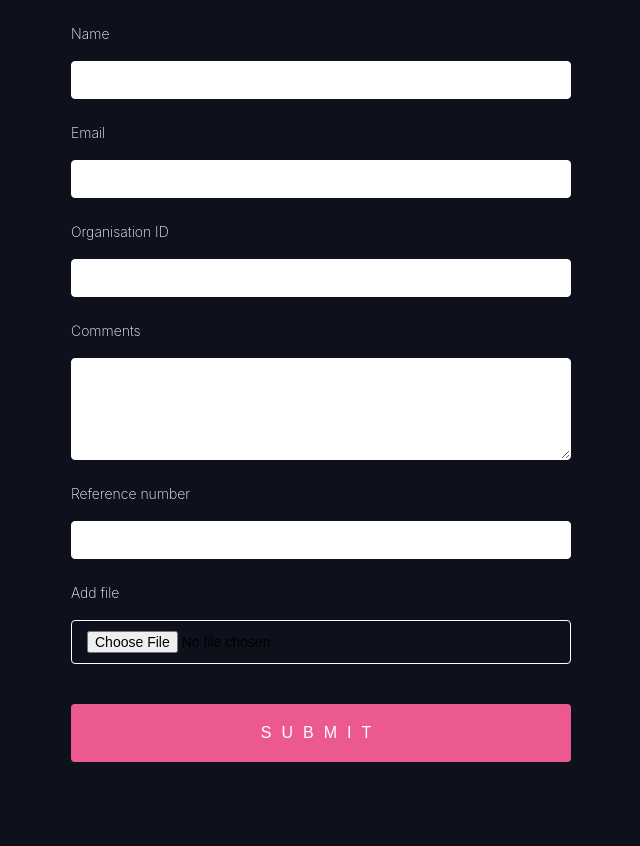
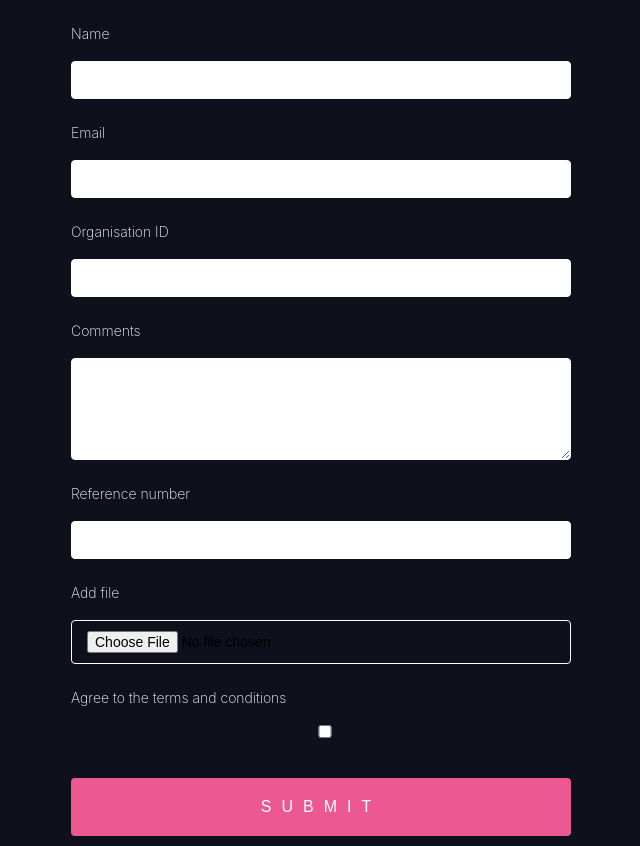
Before and after one commit to benmatselby/next-form, a Next.js app: page / in a window 1280 px wide. Shown: the whole page, without its empty margins (319-959 px from the left). Before the commit the page ends 800 px from the top, so only its background shows below. Built offline with nearby package versions, Linux system fonts and the light colour scheme.

Commit message:
Add the terms and conditions checkbox

```diff
--- a/pages/index.js
+++ b/pages/index.js
@@ -59,6 +59,10 @@ export default function Home() {
       <label>Add file</label>
       <input type="file" {...register("file")} />
 
+      <label>Agree to the terms and conditions</label>
+      <input type="checkbox" {...register("terms", { required: true })} />
+      {errors?.terms && <p>Please agree to the terms and conditions</p>}
+
       <input type="submit" />
     </form>
   );
```
